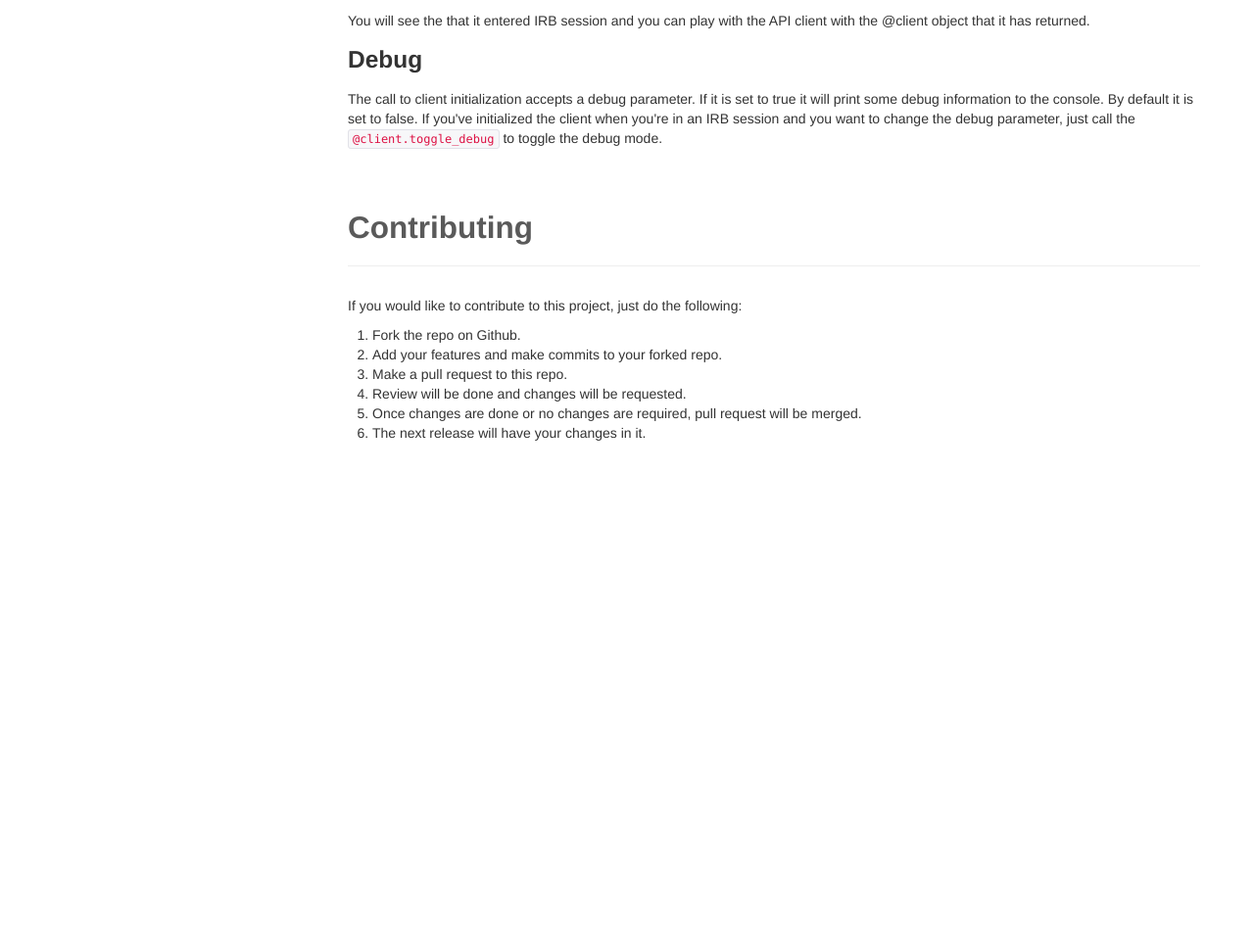
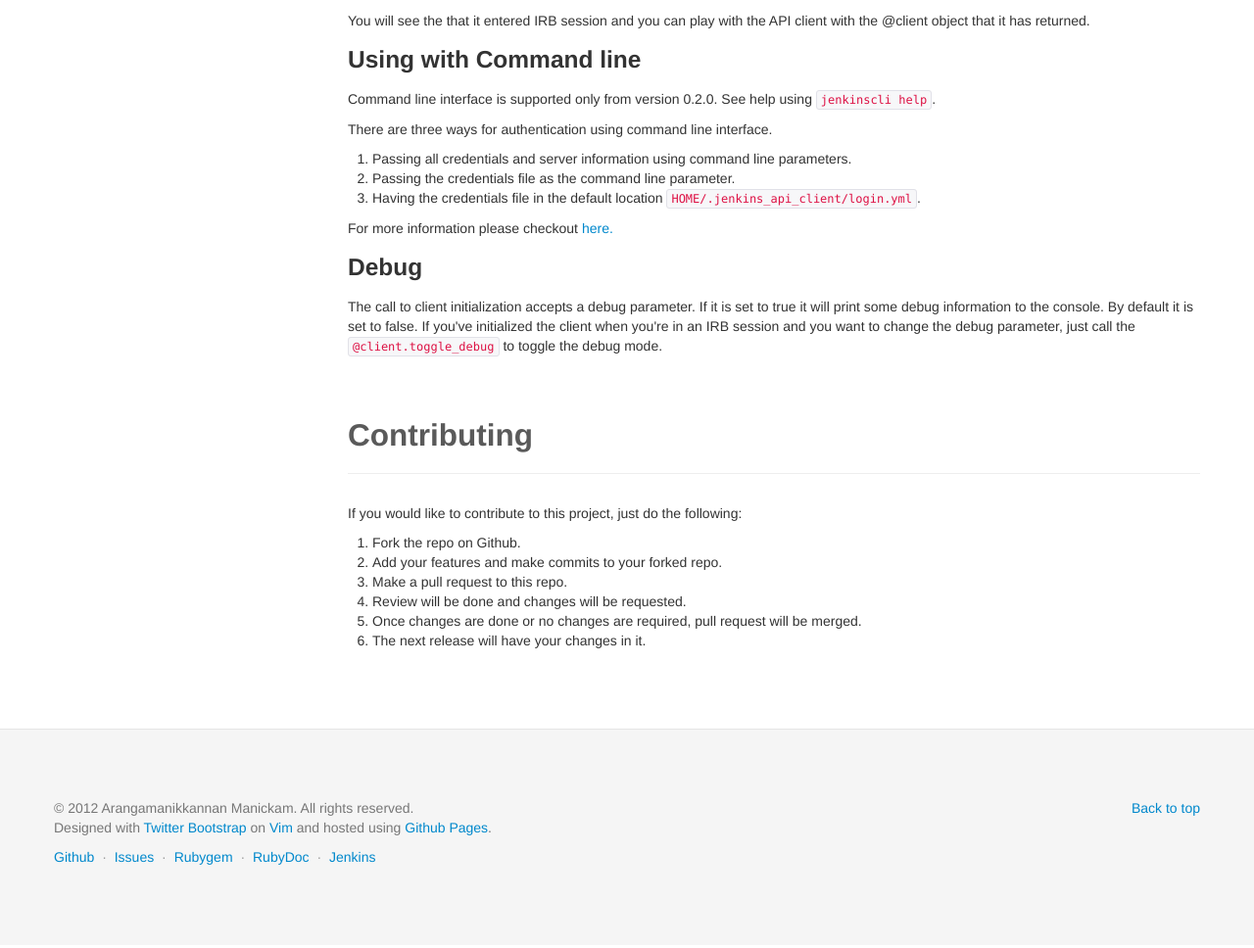
Before and after one commit to arangamani/jenkins_api_client, a plain HTML site: page index.html in a window 1280 px wide. Shown: the part 1200-2168 px from the top of the page at 98% size. Before the commit the page ends 1702 px from the top, so only its background shows below. Drawn offline with Linux system fonts and the light colour scheme.

Commit message:
some more updates and style changes

```diff
--- a/index.html
+++ b/index.html
@@ -6,6 +6,8 @@
     <meta name="viewport" content="width=device-width, initial-scale=1.0">
     <meta name="description" content="">
     <meta name="author" content="">
+
+    <link rel="shortcut icon" href="../jenkins_api_client/assets/img/api.png">
 
     <!-- Le styles -->
     <link href="../jenkins_api_client/assets/css/bootstrap.css" rel="stylesheet">
@@ -107,6 +109,16 @@
            <pre class="prettyprint">
 ruby scripts/login_with_irb.rb</pre>
 	   <p>You will see the that it entered IRB session and you can play with the API client with the @client object that it has returned.</p>
+           <h3>Using with Command line</h3>
+           <p>Command line interface is supported only from version 0.2.0. See help using <code>jenkinscli help</code>.</p>
+
+           <p>There are three ways for authentication using command line interface.</p>
+           <ol>
+             <li>Passing all credentials and server information using command line parameters.</li>
+             <li>Passing the credentials file as the command line parameter.</li>
+             <li>Having the credentials file in the default location <code>HOME/.jenkins_api_client/login.yml</code>.</li>
+           </ol>
+           <p>For more information please checkout <a href="./cli.html">here.</a></p>
 
 	   <h3>Debug</h3>
 	   <p>The call to client initialization accepts a debug parameter. If it is set to true it will print some debug information to the console. By default it is set to false. If you've initialized the client when you're in an IRB session and you want to change the debug parameter, just call the
@@ -132,6 +144,25 @@ ruby scripts/login_with_irb.rb</pre>
       </div>
     </div> <!-- /container -->
 
+    <footer class="footer">
+      <div class="container">
+        <p class="pull-right"><a href="#">Back to top</a></p>
+        <p>&copy; 2012 Arangamanikkannan Manickam. All rights reserved.</p>
+        <p>Designed with <a href = "http://twitter.github.com/bootstrap/index.html">Twitter Bootstrap </a>on <a href="http://www.vim.org/">Vim</a> and hosted using <a href="http://pages.github.com/">Github Pages</a>.</p>
+        <ul class="footer-links">
+          <li><a href="http://github.com/arangamani/jenkins_api_client">Github</a></li>
+          <li class="muted">&middot;</li>
+          <li><a href="https://github.com/arangamani/jenkins_api_client/issues">Issues</a></li>
+          <li class="muted">&middot;</li>
+          <li><a href="http://rubygems.org/gems/jenkins_api_client">Rubygem</a></li>
+          <li class="muted">&middot;</li>
+          <li><a href="http://rubydoc.info/github/arangamani/jenkins_api_client">RubyDoc</a></li>
+          <li class="muted">&middot;</li>
+          <li><a href="http://jenkins-ci.org/">Jenkins</a></li>
+        </ul>
+      </div>
+    </footer>
+
     <!-- Le javascript
     ================================================== -->
     <!-- Placed at the end of the document so the pages load faster -->
```
Also changed, not shown: client.html (+2 -2 lines), assets/img/api.png (added).
